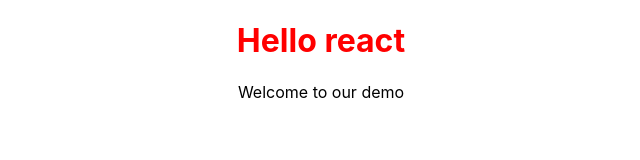
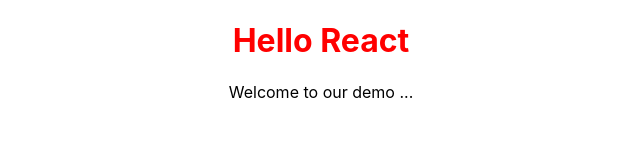
Before and after one commit to islemsaada/App_Azure, a React (Create React App) app: page / in a window 1280 px wide. Shown: the top 160 px of the page, without its empty margins (319-959 px from the left). Built offline with nearby package versions, Linux system fonts and the light colour scheme.

Commit message:
change v1

```diff
--- a/src/App.js
+++ b/src/App.js
@@ -3,8 +3,8 @@
 function App() {
   return (
     <div className="App">
-    <h1> Hello react</h1>
-    <p>Welcome to our demo</p>
+    <h1> Hello React</h1>
+    <p>Welcome to our demo ...</p>
     </div>
   );
 }
```
Also changed, not shown: 2 other files (tests, documents, lock files or other folders).
